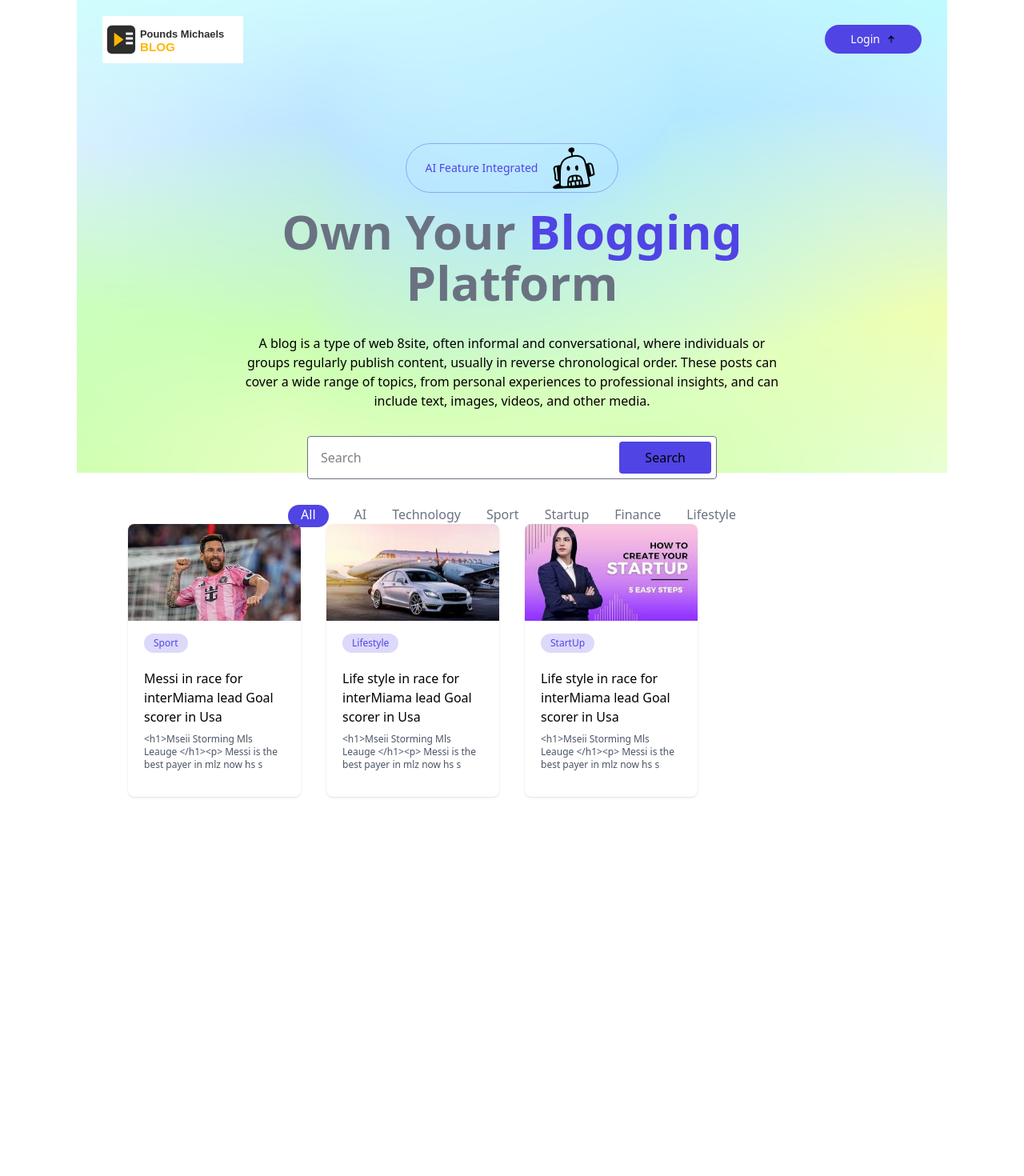
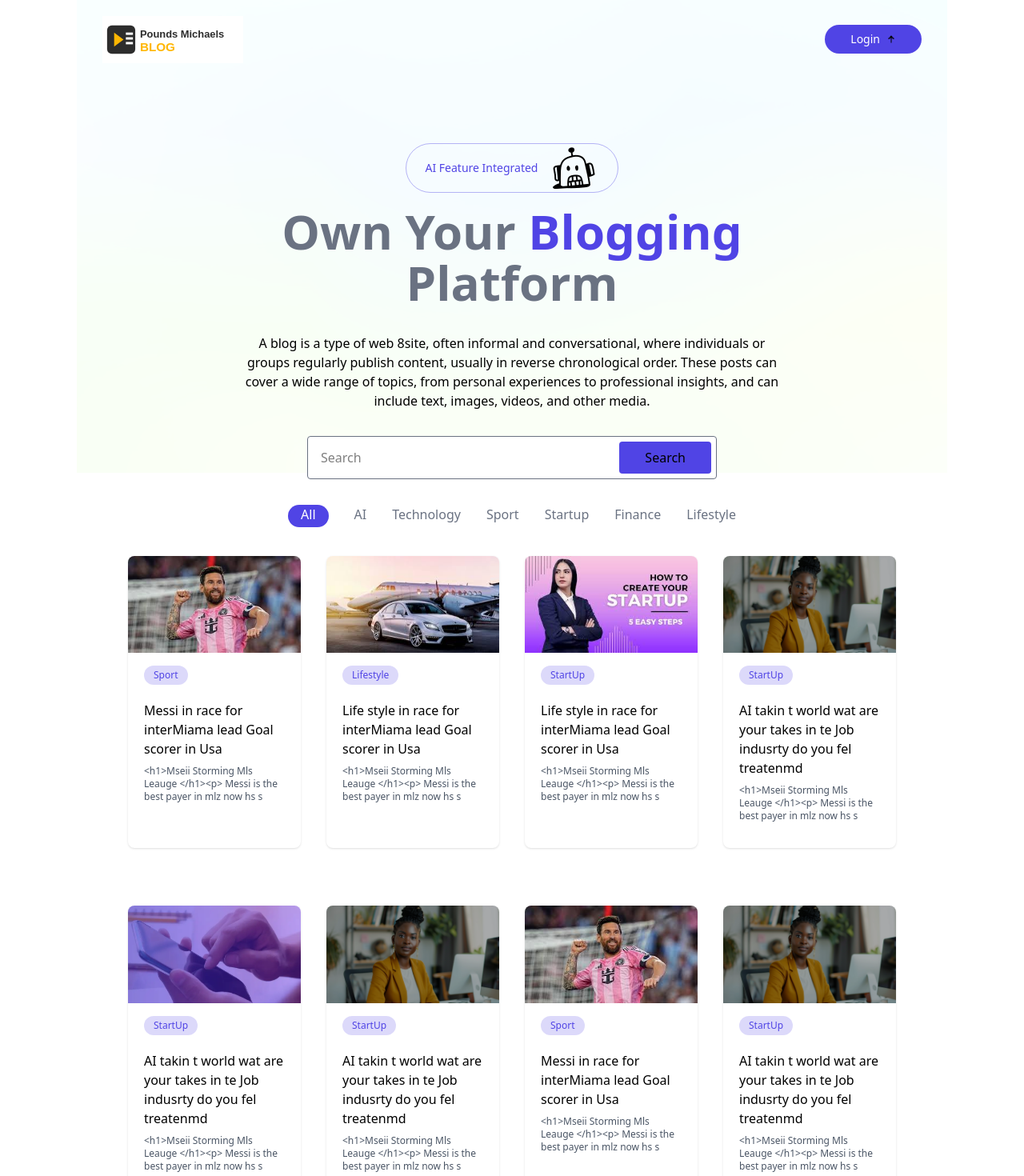
Before and after one commit to poundsmichaelscode/AI-Blog-Project, a React (Vite) app in the folder client/: page / in a window 1280 px wide. Shown: the top 1470 px of the page at 80% size. Before the commit the page ends 1092 px from the top, so only its background shows below. Built offline with nearby package versions, Linux system fonts and the light colour scheme.

Commit message:
quickfix

```diff
--- a/client/src/assets/assets.js
+++ b/client/src/assets/assets.js
@@ -19,13 +19,18 @@ import blog_messi_1 from './messi.jpg'
 import blog_lifestyle from './lifestyle.jpg'
 import blog_startup from  './startup.jpg'
 
+import blog_pic_5 from './blopic2.webp'
+
+import blog_pic_6 from './blopic4.webp'
 
 export const assets = {
+     blog_pic_5,
      blog_lifestyle,
      Ai_icon,
      logo,
      bg_gredient,
      blog_startup,
+     blog_pic_6,
 
      arrow ,
 blog_pic_4,
@@ -85,7 +90,7 @@ export const blog_data =[
 
 {
 
-     "_id": "3",
+     "_id": "4",
 
 
      "title": "Life style in race for interMiama lead Goal scorer in Usa",
@@ -104,5 +109,121 @@ export const blog_data =[
 
 
 
+},
+
+
+
+{
+
+     "_id": "5",
+
+
+     "title": "AI takin t world wat are your takes in te Job indusrty do you fel treatenmd",
+     "description": "<h1>Mseii Storming Mls Leauge </h1><p> Messi is the best payer in mlz  now hs s doin a wrw wxw wnw w w wbwbwiw job and a all is well wit wywiaoa </p><h2>what do you think about Messi</h2> <p>messsi godd and a killer in the leauge</p> ",
+     "category": "StartUp",
+
+     "image":  blog_pic_5,
+
+     " CreatedAt ": "2025 -07-07.304z",
+     "updatedAt": "2025-08-07.2300z",
+     "__V": 0,
+     "ispublished":true,
+     "subTitle": "Mesill wins it all IN Major Leauge Scoccer",
+
+
+
+
+
+},
+
+
+{
+
+     "_id": "6",
+
+
+     "title": "AI takin t world wat are your takes in te Job indusrty do you fel treatenmd",
+     "description": "<h1>Mseii Storming Mls Leauge </h1><p> Messi is the best payer in mlz  now hs s doin a wrw wxw wnw w w wbwbwiw job and a all is well wit wywiaoa </p><h2>what do you think about Messi</h2> <p>messsi godd and a killer in the leauge</p> ",
+     "category": "StartUp",
+
+     "image":  blog_pic_6,
+
+     " CreatedAt ": "2025 -07-07.304z",
+     "updatedAt": "2025-08-07.2300z",
+     "__V": 0,
+     "ispublished":true,
+     "subTitle": "Mesill wins it all IN Major Leauge Scoccer",
+
+
+
+
+
+},
+
+
+
+{
+
+     "_id": "7",
+
+
+     "title": "AI takin t world wat are your takes in te Job indusrty do you fel treatenmd",
+     "description": "<h1>Mseii Storming Mls Leauge </h1><p> Messi is the best payer in mlz  now hs s doin a wrw wxw wnw w w wbwbwiw job and a all is well wit wywiaoa </p><h2>what do you think about Messi</h2> <p>messsi godd and a killer in the leauge</p> ",
+     "category": "StartUp",
+
+     "image":  blog_pic_5,
+
+     " CreatedAt ": "2025 -07-07.304z",
+     "updatedAt": "2025-08-07.2300z",
+     "__V": 0,
+     "ispublished":true,
+     "subTitle": "Mesill wins it all IN Major Leauge Scoccer",
+
+
+
+
+
+},
+
+
+{
+     "_id": "8",
+
+     "title": "Messi in race for interMiama lead Goal scorer in Usa",
+     "description": "<h1>Mseii Storming Mls Leauge </h1><p> Messi is the best payer in mlz  now hs s doin a wrw wxw wnw w w wbwbwiw job and a all is well wit wywiaoa </p><h2>what do you think about Messi</h2> <p>messsi godd and a killer in the leauge</p> ",
+     "category": "Sport",
+     "image":blog_messi_1,
+     " CreatedAt ": "2025 -07-07.304z",
+     "updatedAt": "2025-08-07.2300z",
+     "__V": 0,
+     "ispublished":true,
+     "subTitle": "Mesill wins it all IN Major Leauge Scoccer"
+
+},
+
+
+{
+
+     "_id": "5",
+
+
+     "title": "AI takin t world wat are your takes in te Job indusrty do you fel treatenmd",
+     "description": "<h1>Mseii Storming Mls Leauge </h1><p> Messi is the best payer in mlz  now hs s doin a wrw wxw wnw w w wbwbwiw job and a all is well wit wywiaoa </p><h2>what do you think about Messi</h2> <p>messsi godd and a killer in the leauge</p> ",
+     "category": "StartUp",
+
+     "image":  blog_pic_5,
+
+     " CreatedAt ": "2025 -07-07.304z",
+     "updatedAt": "2025-08-07.2300z",
+     "__V": 0,
+     "ispublished":true,
+     "subTitle": "Mesill wins it all IN Major Leauge Scoccer",
+
+
+
+
+
 }
+
+
 ]
--- a/client/src/components/Blogcard.jsx
+++ b/client/src/components/Blogcard.jsx
@@ -10,7 +10,7 @@ const navigate = useNavigate
 
 
   return (
-    <div onClick= {()=> navigate(`/blog/${_id}`)} className='w-full rounded-lg overflow-hidden shadow hover:scale-103 hover:shadow-primary/25 duration-300 cursor-pointer'>
+    <div onClick= {()=> navigate(`/blog/${_id}`)} className='w-full rounded-lg overflow-hidden shadow hover:scale-103 hover:shadow-primary/25 duration-300 cursor-pointer mt-10'>
 
 
   <img src={image} alt="blogimage" className = 'aspect-video' />
--- a/client/src/components/Header.jsx
+++ b/client/src/components/Header.jsx
@@ -32,7 +32,7 @@ const Header = () => {
 
 </div>
 
-<img src={assets.bg_gredient} alt='bg' className='absolute -top-50 -z-1 opacity-30' />
+<img src={assets.bg_gredient} alt='bg' className='absolute -top-50 -z-1 opacity-4' />
 
     </div>
   )
```
Also changed, not shown: client/src/assets/blopic2.webp (added), client/src/assets/blopic4.webp (added).
